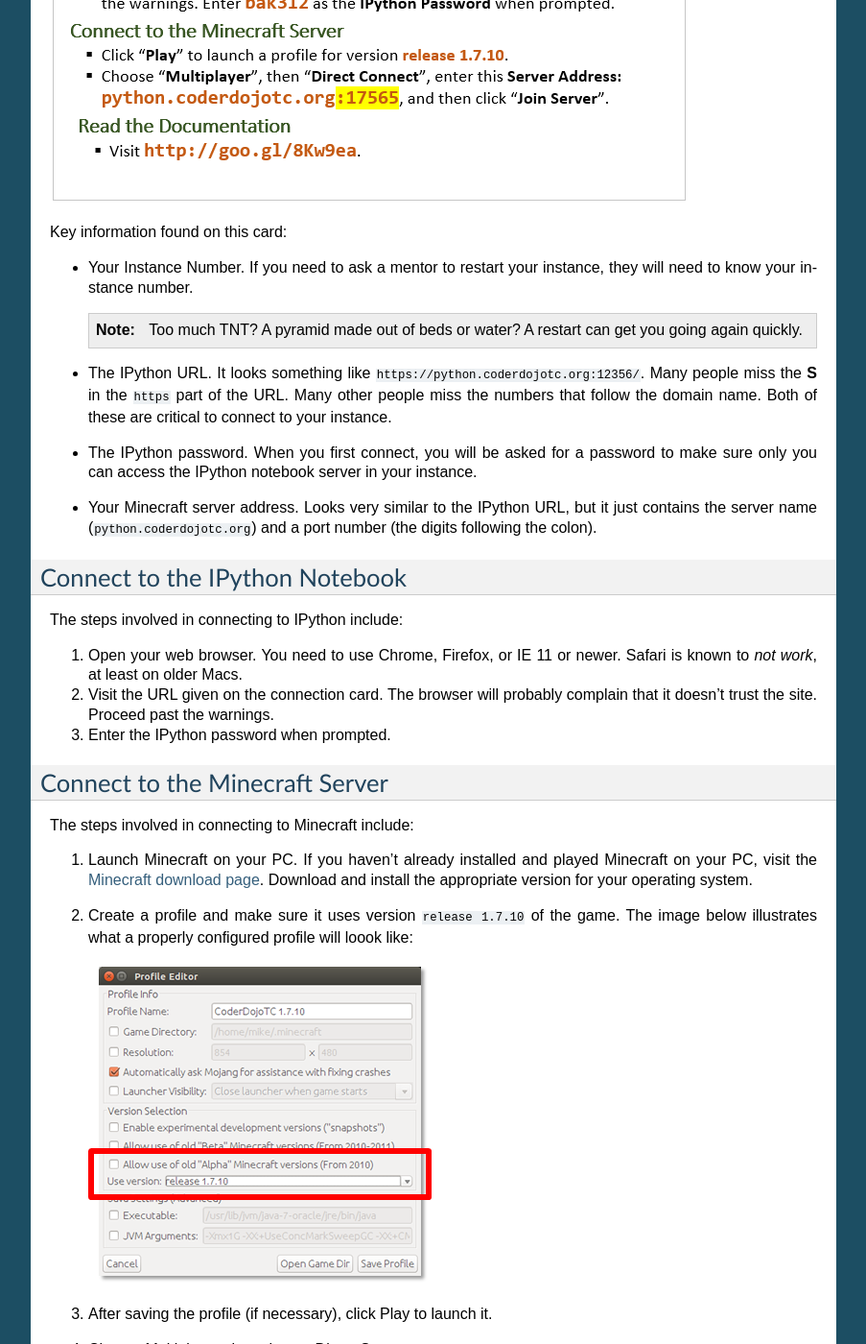
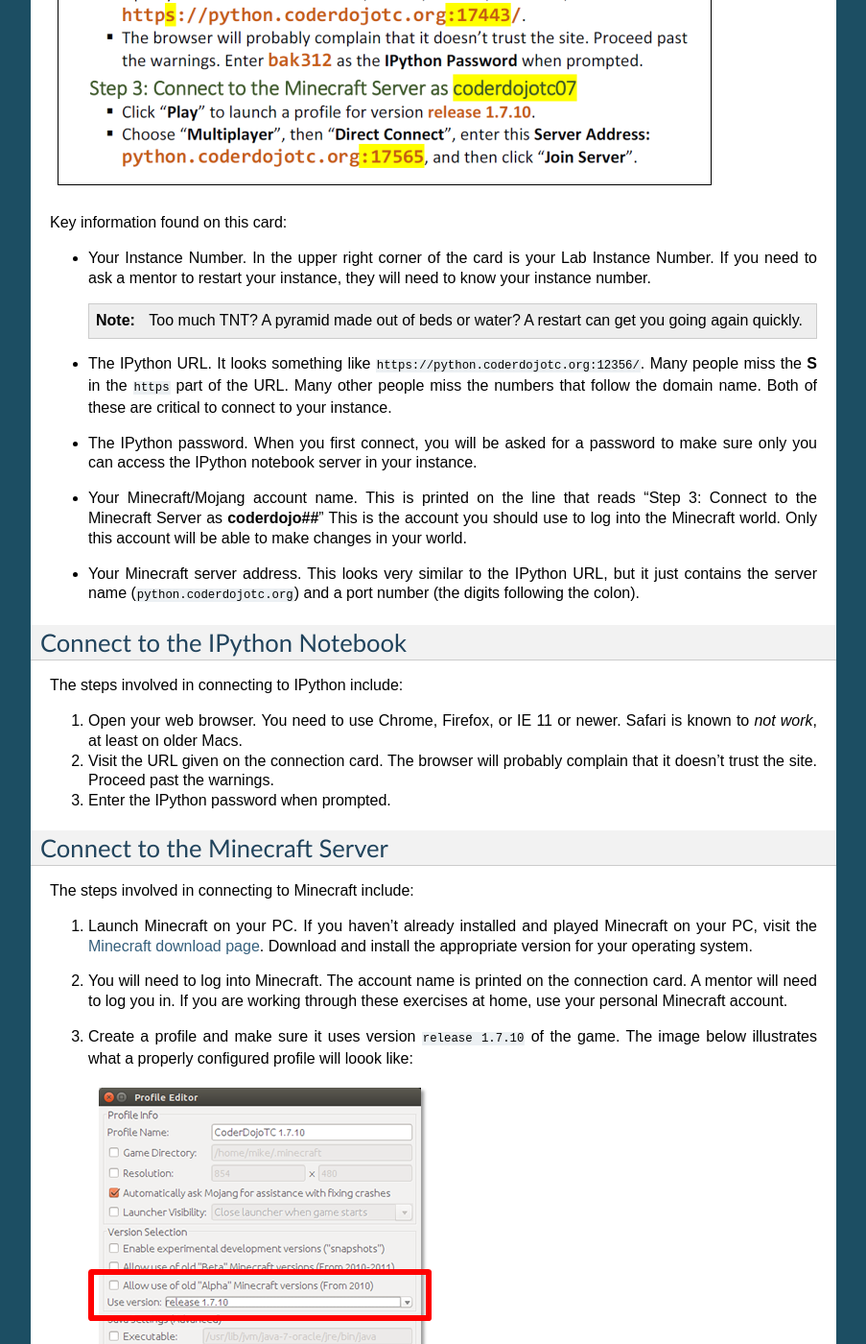
Before and after one commit to CoderDojoTC/python-minecraft, a Sphinx documentation site: the page built from docs/classroom/lab-instance.rst, in a window 1280 px wide and 1400 px high, scrolled down 1008 px. Shown: the whole window at 96% size, without its empty margins (198-1101 px from the left). Built offline with Sphinx 7.4.7, drawn with Linux system fonts in a browser that asks for light colours; some of the changed text lies outside the part shown.

Commit message:
Updated Lab Instance Connection Card image and docs.

```diff
--- a/docs/classroom/lab-instance.rst
+++ b/docs/classroom/lab-instance.rst
@@ -3,14 +3,15 @@
 ==============================
 
 Once you are connected to :doc:`Wi-Fi <wifi>`, you need to turn your
-attention to connecting your PC the IPython Notebook and the Minecraft
-world in your :term:`lab instance`. The diagram below illustrates what
-sits where:
+attention to connecting your PC to the IPython Notebook and the
+Minecraft world in your :term:`lab instance`. The diagram below
+illustrates what sits where:
 
 .. image:: _images/programming-environment.png
 
 The :doc:`architecture guide <../reference/architecture>` explains a
 bit more about the peices in this diagram.
+
 
 Lab Instance Connection Card
 ============================
@@ -26,7 +27,8 @@
 
 Key information found on this card:
 
-* Your Instance Number. If you need to ask a mentor to restart your
+* Your Instance Number. In the upper right corner of the card is your
+  Lab Instance Number. If you need to ask a mentor to restart your
   instance, they will need to know your instance number.
 
   .. note:: Too much TNT? A pyramid made out of beds or water? A
@@ -42,8 +44,13 @@
   a password to make sure only you can access the IPython notebook
   server in your instance.
 
-* Your Minecraft server address. Looks very similar to the IPython
-  URL, but it just contains the server name
+* Your Minecraft/Mojang account name. This is printed on the line that
+  reads "Step 3: Connect to the Minecraft Server as **coderdojo##**"
+  This is the account you should use to log into the Minecraft
+  world. Only this account will be able to make changes in your world.
+
+* Your Minecraft server address. This looks very similar to the
+  IPython URL, but it just contains the server name
   (``python.coderdojotc.org``) and a port number (the digits following
   the colon).
 
@@ -73,6 +80,11 @@
    <https://minecraft.net/download>`_. Download and install the
    appropriate version for your operating system.
 
+#. You will need to log into Minecraft. The account name is printed on
+   the connection card. A mentor will need to log you in. If you are
+   working through these exercises at home, use your personal
+   Minecraft account.
+
 #. Create a profile and make sure it uses version ``release 1.7.10``
    of the game. The image below illustrates what a properly configured
    profile will loook like:
--- a/docs/release-notes.rst
+++ b/docs/release-notes.rst
@@ -12,6 +12,9 @@
 * The table of contents and navigation between chapters has been
   improved. Some of the section index pages have been improved.
 
+* Improved the layout of the Lab Instance Connection card, and its
+  related documentation.
+
 * Some unnecessary documentation files have been removed.
 
 
```
Also changed, not shown: docs/classroom/_images/lab-instance-connection-card.png.
